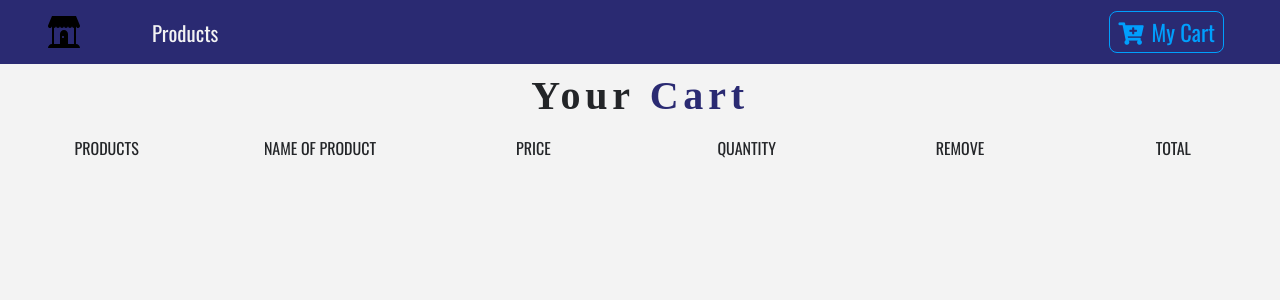
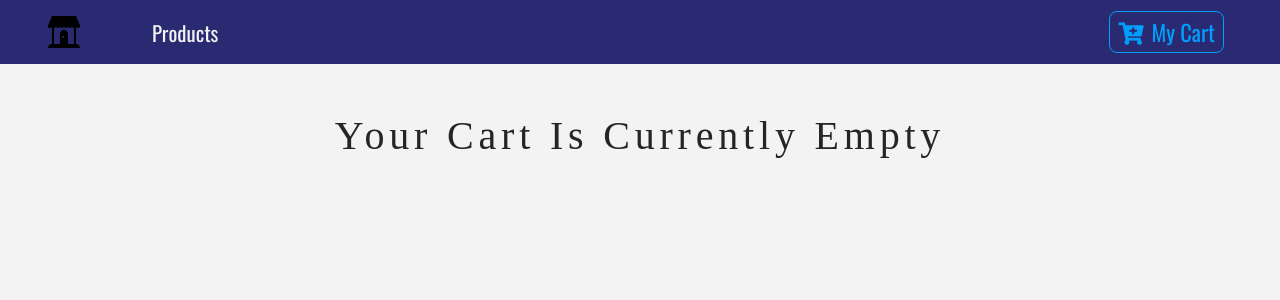
Before and after one commit to TopGITsan/react-e-store, a React (Create React App) app: page /cart in a window 1280 px wide. Shown: the top 300 px of the page. Built offline with nearby package versions, Linux system fonts and the light colour scheme; a web font is replaced by a local one.

Commit message:
create an EmptyCart comp and render it in Cart

```diff
--- a/src/components/Cart/Cart.js
+++ b/src/components/Cart/Cart.js
@@ -2,14 +2,31 @@
 
 import Title from "../Title";
 import CartColumns from './CartColumns';
-
+import EmptyCart from "./EmptyCart";
+import { ProductConsumer } from "../../context";
 
 export default class Cart extends Component {
 	render() {
 		return (
 			<section>
-				<Title name='your' title='cart'/>
-				<CartColumns />
+				<ProductConsumer>
+					{value=>{
+						const {cart} = value;
+						if (cart.length>0){
+							return (
+								<React.Fragment>
+									<Title name='your' title='cart' />
+									<CartColumns />
+								</React.Fragment>
+							);
+						} else {
+							return (
+								<EmptyCart />
+							);
+
+						}
+					}}
+				</ProductConsumer>
 			</section>
 		);
 	}
--- /dev/null
+++ b/src/components/Cart/EmptyCart.js
@@ -0,0 +1,13 @@
+import React from 'react';
+
+export default function EmptyCart() {
+    return (
+        <div className='container mt-5'>
+            <div className="row">
+                <div className="col-10 mx-auto text-center text-title text-capitalize">
+                    <h1>Your cart is currently empty</h1>
+                </div>
+            </div>
+        </div>
+    )
+}
```
